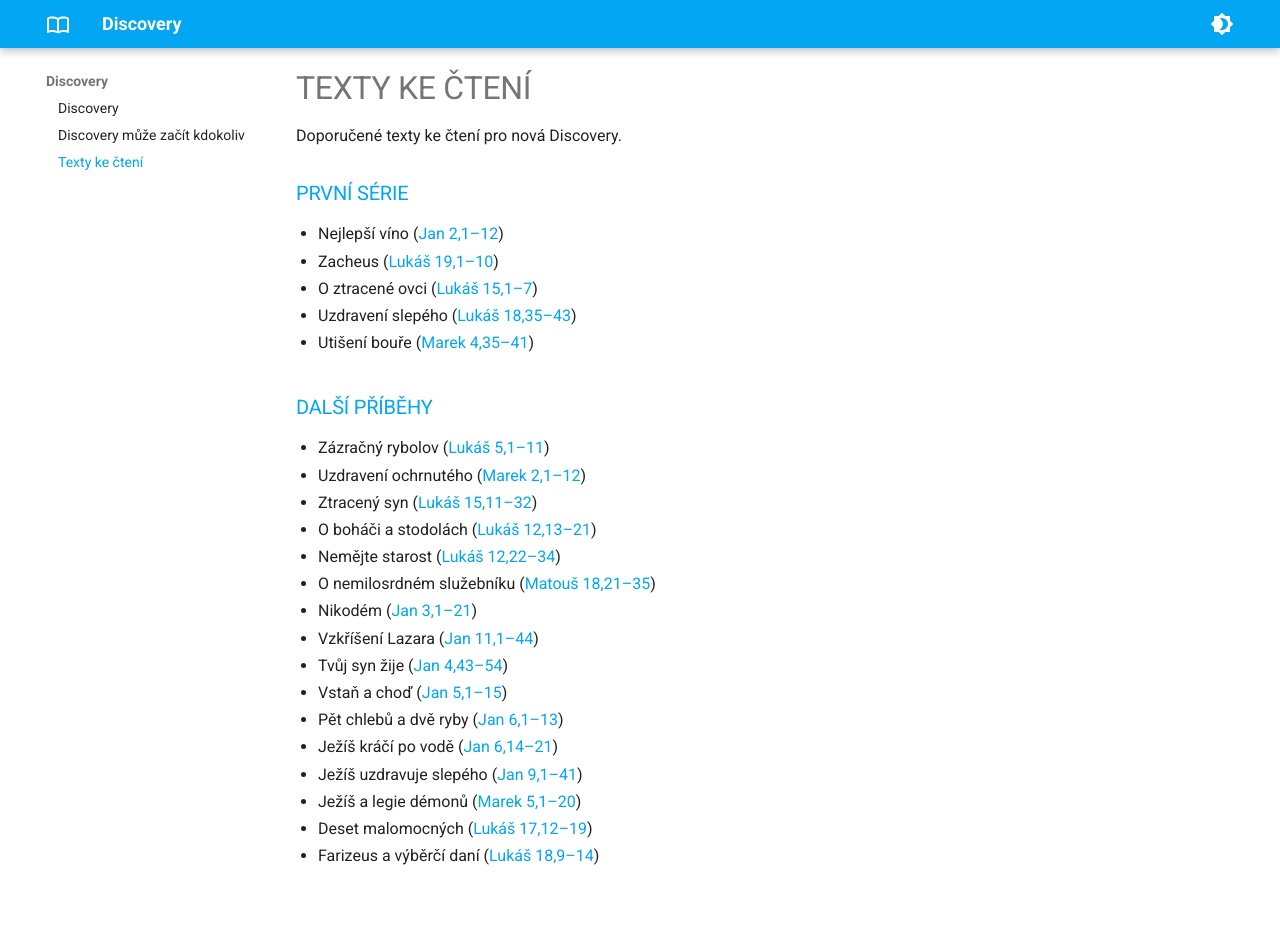
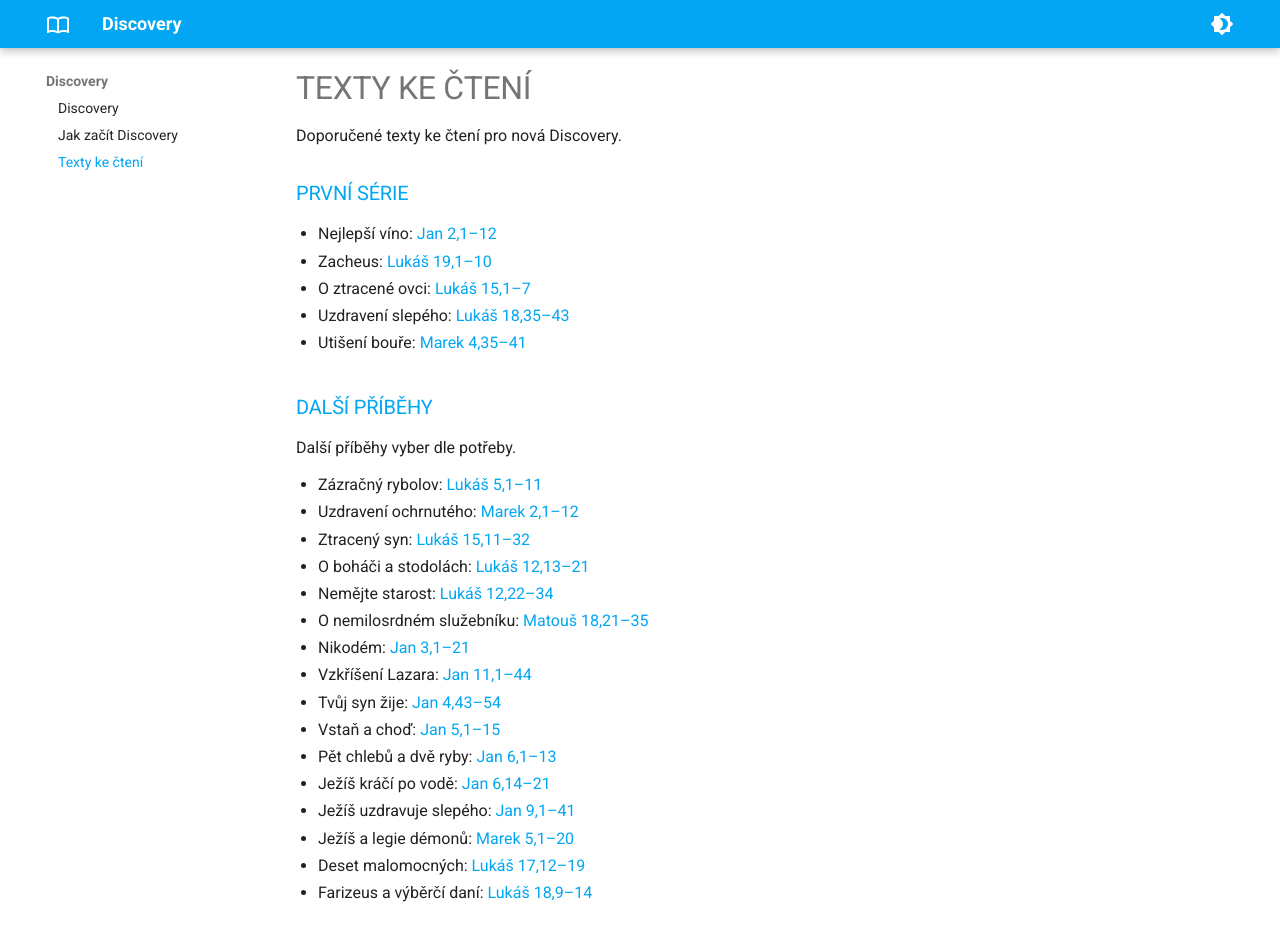
Before and after one commit to dvopalecky/discovery, an MkDocs documentation site: the page built from docs/texty-ke-cteni.md, in a window 1280 px wide and 934 px high. Built offline with MkDocs 1.6.1 and Material for MkDocs 9.7.7, drawn with Linux system fonts in a browser that asks for light colours; comment, search, counter and statistics services are not loaded.

Commit message:
upravy dle feedbacku

```diff
--- a/docs/texty-ke-cteni.md
+++ b/docs/texty-ke-cteni.md
@@ -3,26 +3,28 @@
 Doporučené texty ke čtení pro nová Discovery.
 
 ### První série
-- Nejlepší víno ([Jan 2,1–12](https://www.bible.com/bible/15/JHN.2.1-12))
-- Zacheus ([Lukáš 19,1–10](https://www.bible.com/bible/15/LUK.19.1-10))
-- O ztracené ovci ([Lukáš 15,1–7](https://www.bible.com/bible/15/LUK.15.1-7))
-- Uzdravení slepého ([Lukáš 18,35–43](https://www.bible.com/bible/15/LUK.18.35-43))
-- Utišení bouře ([Marek 4,35–41](https://www.bible.com/bible/15/MRK.4.35-41))
+- Nejlepší víno: [Jan 2,1–12](https://www.bible.com/bible/15/JHN.2.1-12)
+- Zacheus: [Lukáš 19,1–10](https://www.bible.com/bible/15/LUK.19.1-10)
+- O ztracené ovci: [Lukáš 15,1–7](https://www.bible.com/bible/15/LUK.15.1-7)
+- Uzdravení slepého: [Lukáš 18,35–43](https://www.bible.com/bible/15/LUK.18.35-43)
+- Utišení bouře: [Marek 4,35–41](https://www.bible.com/bible/15/MRK.4.35-41)
 
 ### Další příběhy
-- Zázračný rybolov ([Lukáš 5,1–11](https://www.bible.com/bible/15/LUK.5.1-11))
-- Uzdravení ochrnutého ([Marek 2,1–12](https://www.bible.com/bible/15/MRK.2.1-12))
-- Ztracený syn ([Lukáš 15,11–32](https://www.bible.com/bible/15/LUK.15.11-32))
-- O boháči a stodolách ([Lukáš 12,13–21](https://www.bible.com/bible/15/LUK.12.13-21))
-- Nemějte starost ([Lukáš 12,22–34](https://www.bible.com/bible/15/LUK.12.22-34))
-- O nemilosrdném služebníku ([Matouš 18,21–35](https://www.bible.com/bible/15/MAT.18.21-35))
-- Nikodém ([Jan 3,1–21](https://www.bible.com/bible/15/JHN.3.1-21))
-- Vzkříšení Lazara ([Jan 11,1–44](https://www.bible.com/bible/15/JHN.11.1-44))
-- Tvůj syn žije ([Jan 4,43–54](https://www.bible.com/bible/15/JHN.4.43-54))
-- Vstaň a choď ([Jan 5,1–15](https://www.bible.com/bible/15/JHN.5.1-15))
-- Pět chlebů a dvě ryby ([Jan 6,1–13](https://www.bible.com/bible/15/JHN.6.1-13))
-- Ježíš kráčí po vodě ([Jan 6,14–21](https://www.bible.com/bible/15/JHN.6.14-21))
-- Ježíš uzdravuje slepého ([Jan 9,1–41](https://www.bible.com/bible/15/JHN.9.1-41))
-- Ježíš a legie démonů ([Marek 5,1–20](https://www.bible.com/bible/15/MRK.5.1-20))
-- Deset malomocných ([Lukáš 17,12–19](https://www.bible.com/bible/15/LUK.17.12-19))
-- Farizeus a výběrčí daní ([Lukáš 18,9–14](https://www.bible.com/bible/15/LUK.18.9-14))
+Další příběhy vyber dle potřeby.
+
+- Zázračný rybolov: [Lukáš 5,1–11](https://www.bible.com/bible/15/LUK.5.1-11)
+- Uzdravení ochrnutého: [Marek 2,1–12](https://www.bible.com/bible/15/MRK.2.1-12)
+- Ztracený syn: [Lukáš 15,11–32](https://www.bible.com/bible/15/LUK.15.11-32)
+- O boháči a stodolách: [Lukáš 12,13–21](https://www.bible.com/bible/15/LUK.12.13-21)
+- Nemějte starost: [Lukáš 12,22–34](https://www.bible.com/bible/15/LUK.12.22-34)
+- O nemilosrdném služebníku: [Matouš 18,21–35](https://www.bible.com/bible/15/MAT.18.21-35)
+- Nikodém: [Jan 3,1–21](https://www.bible.com/bible/15/JHN.3.1-21)
+- Vzkříšení Lazara: [Jan 11,1–44](https://www.bible.com/bible/15/JHN.11.1-44)
+- Tvůj syn žije: [Jan 4,43–54](https://www.bible.com/bible/15/JHN.4.43-54)
+- Vstaň a choď: [Jan 5,1–15](https://www.bible.com/bible/15/JHN.5.1-15)
+- Pět chlebů a dvě ryby: [Jan 6,1–13](https://www.bible.com/bible/15/JHN.6.1-13)
+- Ježíš kráčí po vodě: [Jan 6,14–21](https://www.bible.com/bible/15/JHN.6.14-21)
+- Ježíš uzdravuje slepého: [Jan 9,1–41](https://www.bible.com/bible/15/JHN.9.1-41)
+- Ježíš a legie démonů: [Marek 5,1–20](https://www.bible.com/bible/15/MRK.5.1-20)
+- Deset malomocných: [Lukáš 17,12–19](https://www.bible.com/bible/15/LUK.17.12-19)
+- Farizeus a výběrčí daní: [Lukáš 18,9–14](https://www.bible.com/bible/15/LUK.18.9-14)
--- a/mkdocs.yml
+++ b/mkdocs.yml
@@ -2,7 +2,7 @@ site_name: Discovery
 
 nav:
   - Discovery: index.md
-  - Discovery může začít kdokoliv: discovery-jak-zacit.md
+  - Jak začít Discovery: jak-zacit-discovery.md
   - Texty ke čtení: texty-ke-cteni.md
 
 theme:
--- a/post_process.py
+++ b/post_process.py
@@ -38,3 +38,6 @@ def postprocess_html(directory: str):
 
 # Example usage
 postprocess_html("site")
+postprocess_html("site/jak-zacit-discovery")
+postprocess_html("site/texty-ke-cteni")
+postprocess_html("site/jak-zacit-discovery-print")
```
Also changed, not shown: docs/jak-zacit-discovery.md (renamed from docs/discovery-jak-zacit.md, +5 -7 lines).
